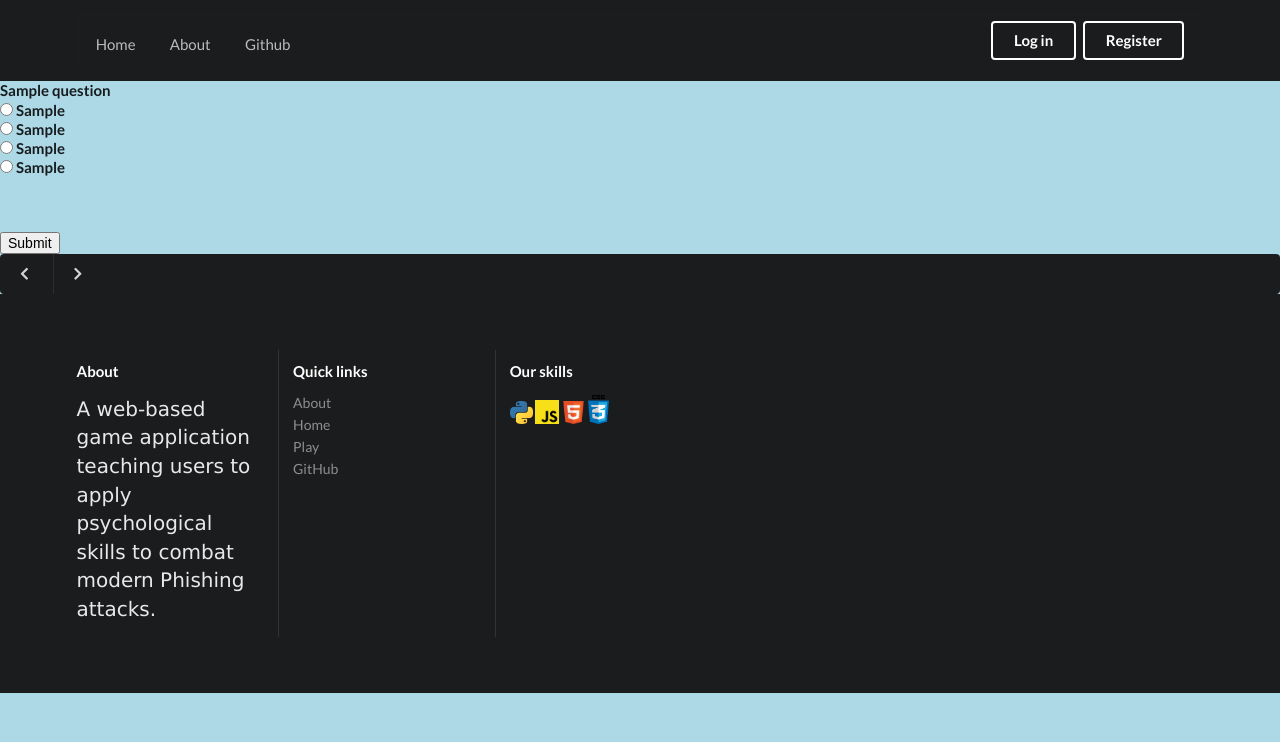
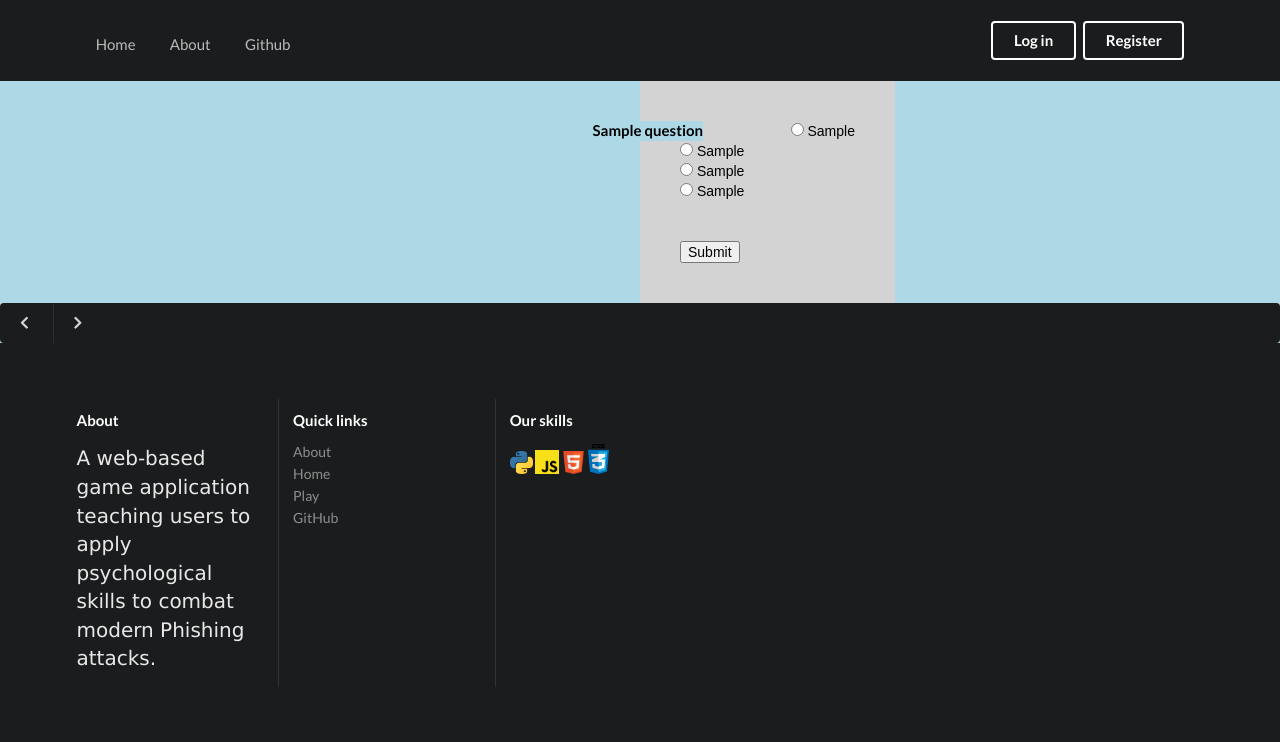
Before and after one commit to Jasvxxr-Singh/Catch-A-Phish-Web-app, a Flask app: template src/templates/quiz/module2.html in a window 1280 px wide. Shown: the top 742 px of the page. Run offline with Flask 2, Linux system fonts and the light colour scheme; the template is opened without the code that fills it: most values are stand-ins (such as "Sample title", 1, 10 or a date in 2020); parts of the project's set-up code (start-up, migrations or seed data) failed here and were passed over.

Commit message:
quiz module2

```diff
--- a/src/quiz/quiz2.py
+++ b/src/quiz/quiz2.py
@@ -82,6 +82,7 @@ def submit2():
         correct_count = str(correct_count)
 
     return render_template(
-        'quiz/result.html',
+        # how we want to implement this second part of the quiz
+        'quiz/result2.html',
         quiz_result=correct_count
     )
--- a/src/static/css/main.css
+++ b/src/static/css/main.css
@@ -331,6 +331,8 @@ body {
     justify-content: flex-start;
 }
 
+
+
 #sender-icon img {
     display: inline-block;
     height: 40px;
@@ -341,6 +343,7 @@ body {
     padding: 5px;
     border-radius: 5px;
     background-color: #9eadcb;
+
 }
 
 #inactive-button {
@@ -468,3 +471,21 @@ body {
 .the-most img {
     max-width: 100%;
 }
+
+.quiz2Content{
+    background-color: lightgrey;
+    font-family: Arial, Helvetica, sans-serif;
+    color: black;
+    padding: 40px;
+    float: left;
+    position: relative;
+    left: 50%;
+    /*text-align: center;*/
+}
+#quiz2Q{
+    background-color: lightblue;
+    float: left;
+    position: relative;
+    left: -50%;
+    /*text-align: center;*/
+}
--- a/src/templates/quiz/module2.html
+++ b/src/templates/quiz/module2.html
@@ -15,16 +15,19 @@ p {
 </style>
 </head>
 <body>
-    <form action="/submitquiz" method="post">
+    <form action="/submitquiz2" method="post">
         <div class="quiz2Content">
     {% for question in questionlist%}
+            <div id="quiz2Q">
         <h4>
             {{question.getQuestion()}} <br>
+            </h4>
+            </div>
         <input type="radio" name="{{question.getQ_id()}}" value="{{question.getOption1()}}"> {{question.getOption1()}} <br>
         <input type="radio" name="{{question.getQ_id()}}" value="{{question.getOption2()}}"> {{question.getOption2()}}<br>
         <input type="radio" name="{{question.getQ_id()}}" value="{{question.getOption3()}}"> {{question.getOption3()}}<br>
         <input type="radio" name="{{question.getQ_id()}}" value="{{question.getOption4()}}"> {{question.getOption4()}}<br>
-        </h4>
+
             {% endfor %}
           <br><br>
                 <input type="submit" name="submitform" value="Submit">
--- /dev/null
+++ b/src/templates/quiz/result2.html
@@ -0,0 +1,4 @@
+{% extends 'layout.html' %} {% block content %}
+<p> The result of the quiz is {{quiz_result}}</p>
+
+{% endblock %}
```
Also changed, not shown: library.db.
